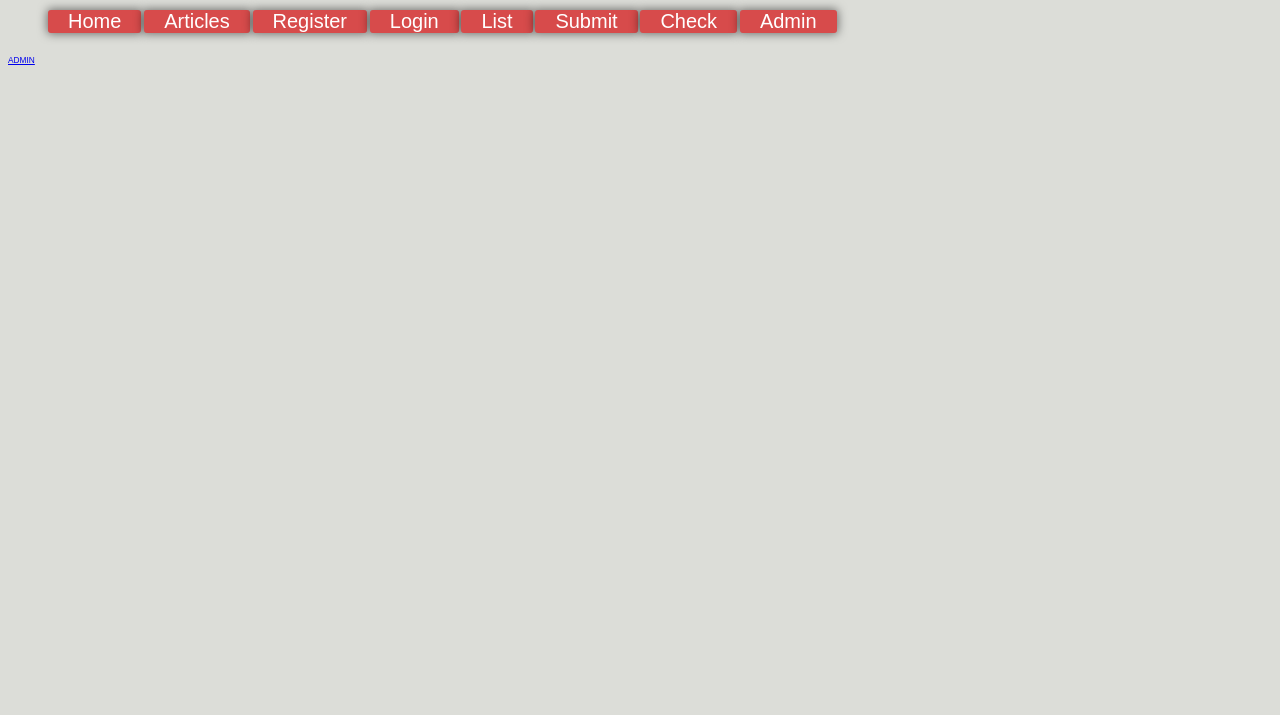
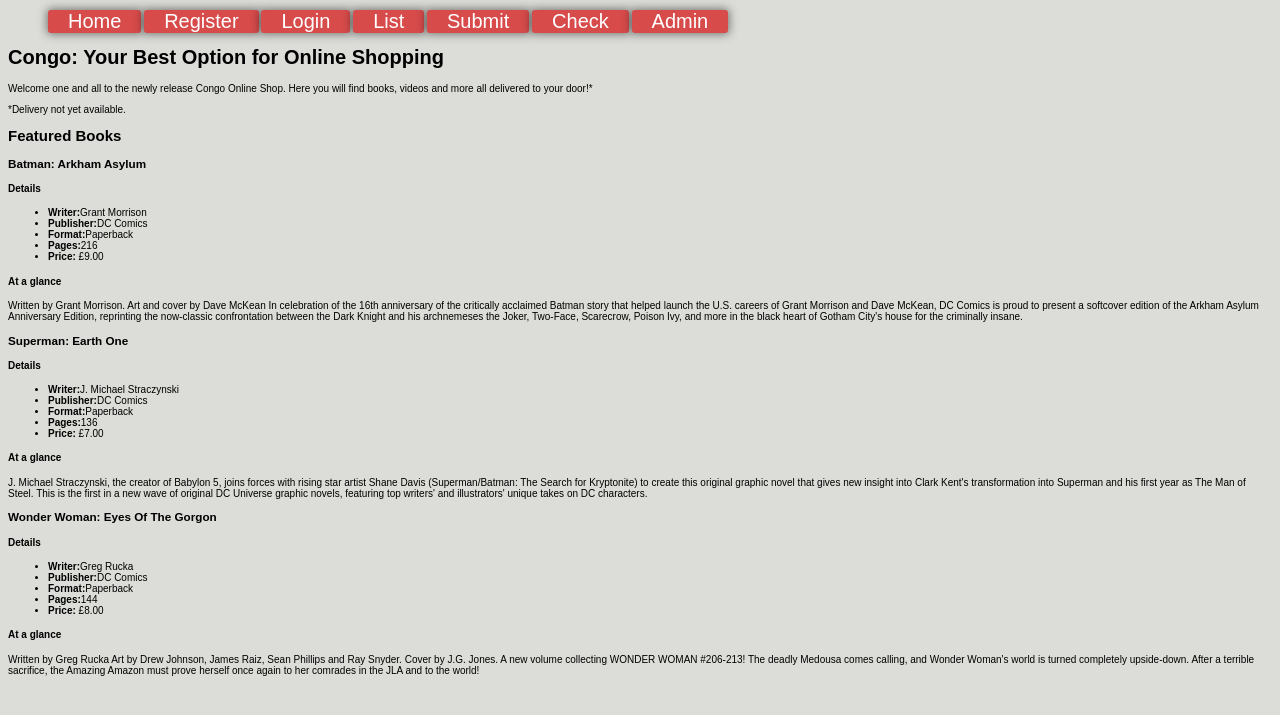
Before and after one commit to achudars/IAPT-CMS, a PHP site: page /home.php in a window 1280 px wide. Shown: the top 715 px of the page. Run offline with PHP 8.4, Linux system fonts and the light colour scheme; data that the repository does not hold is empty.

Commit message:
resolved a lot of issues

```diff
--- a/home.php
+++ b/home.php
@@ -1,23 +1,87 @@
 <?php include 'views/header.html.php'; ?>
 
-<div class="container">
-    <ol>
-        <?php foreach( $articles as $article ) { ?>
-        <li>
-            <a href="article.php?id=<?php echo $article['article_id']?>">
-                <?php echo $article['article_title']; ?>
-            </a>
-            - <small>
-            <!-- l = short version of the day, jS = th, nd-->
-            posted <?php echo date("l jS", $article["article_timestamp"]); ?>
-        </small>
-    </li>
-    <?php } ?>
-</ol>
-<br />
+			<!-- @IAPT: A div that can be styled if desired for any introductory text.-->
+			<div id="intro">
+			    <!-- @IAPT: This is our first heading in the main section - it is distinct from the top heading of the site, and
+			        will be encountered in order by machines that process headings on websites -->
+				<h1>Congo: Your Best Option for Online Shopping</h1>
+				<p>Welcome one and all to the newly release Congo Online Shop.  Here you will find books, videos and more all delivered to your door!*</p>
+			    <p id="proviso">*Delivery not yet available.</p>
+			</div>
 
-<small><a href="admin">ADMIN</a></small>
+            <div class="featured">
+         		<h2>Featured Books</h2>
+				<!--@IAPT: A repeating product div which will structure the information about each product -->
+         		<div class="product">
+         			<h3>Batman: Arkham Asylum </h3>
+     				<div class="details">
+         				<h4>Details</h4>
+         				<ul>
+	         				<li><strong>Writer:</strong>Grant Morrison</li>
+	         				<li><strong>Publisher:</strong>DC Comics</li>
+	         				<li><strong>Format:</strong>Paperback</li>
+	         				<li><strong>Pages:</strong>216</li>
+	         				<li><strong>Price:</strong> £9.00</li>
+						</ul>
+					</div>
 
-</div>
+					<div class="glance">
+						<h4>At a glance</h4>
+                        <p>Written by Grant Morrison. Art and cover by Dave McKean In celebration of the 16th anniversary of the critically
+                            acclaimed Batman story that helped launch the U.S. careers of Grant Morrison and Dave McKean, DC Comics is proud
+                            to present a softcover edition of the Arkham Asylum Anniversary Edition, reprinting the now-classic confrontation
+                            between the Dark Knight and his archnemeses the Joker, Two-Face, Scarecrow, Poison Ivy, and more in the black heart
+                            of Gotham City&#39;s house for the criminally insane.
+                        </p>
+					</div>
+				</div>
+
+                <div class="product">
+                    <h3>Superman: Earth One </h3>
+                    <div class="details">
+                        <h4>Details</h4>
+                        <ul>
+                            <li><strong>Writer:</strong>J. Michael Straczynski</li>
+                            <li><strong>Publisher:</strong>DC Comics</li>
+                            <li><strong>Format:</strong>Paperback</li>
+                            <li><strong>Pages:</strong>136</li>
+                            <li><strong>Price:</strong> £7.00</li>
+                        </ul>
+                    </div>
+
+                    <div class="glance">
+                        <h4>At a glance</h4>
+                        <p>J. Michael Straczynski, the creator of Babylon 5, joins forces with rising star artist Shane Davis
+                           (Superman/Batman: The Search for Kryptonite) to create this original graphic novel that gives new
+                           insight into Clark Kent&#39;s transformation into Superman and his first year as The Man of Steel.
+                           This is the first in a new wave of original DC Universe graphic novels, featuring top writers&#39;
+                           and illustrators&#39; unique takes on DC characters.
+                        </p>
+                    </div>
+                </div>
+
+                <div class="product">
+                    <h3>Wonder Woman: Eyes Of The Gorgon </h3>
+                    <div class="details">
+                        <h4>Details</h4>
+                        <ul>
+                            <li><strong>Writer:</strong>Greg Rucka</li>
+                            <li><strong>Publisher:</strong>DC Comics</li>
+                            <li><strong>Format:</strong>Paperback</li>
+                            <li><strong>Pages:</strong>144</li>
+                            <li><strong>Price:</strong> £8.00</li>
+                        </ul>
+                    </div>
+
+                    <div class="glance">
+                        <h4>At a glance</h4>
+                        <p>Written by Greg Rucka Art by Drew Johnson, James Raiz, Sean Phillips and Ray Snyder. Cover by
+                            J.G. Jones. A new volume collecting WONDER WOMAN &#35;206-213! The deadly Medousa comes calling,
+                            and Wonder Woman's world is turned completely upside-down. After a terrible sacrifice, the
+                            Amazing Amazon must prove herself once again to her comrades in the JLA and to the world!
+                        </p>
+                    </div>
+                </div>
+	         </div>
 
 <?php include 'views/footer.html.php'; ?>
--- a/views/articlesView.php
+++ b/views/articlesView.php
@@ -1,6 +1,6 @@
 <?php
 
-class ArticlesView{
+class ArticlesView {
 	private $model;
 	private $controller;
 
@@ -12,7 +12,7 @@ class ArticlesView{
 	public function output(){
 		include 'header.html.php';
 		$title = "Articles";
-		$products = $this->model->getArticles();
+		$articles = $this->model->getArticles();
 		include 'template.html.php';
 		include 'footer.html.php';
 
--- a/views/header.html.php
+++ b/views/header.html.php
@@ -10,8 +10,6 @@
         <title>IAPT CMS</title>
         <meta name="description" content="">
         <meta name="author" content="">
-
-        <meta name="viewport" content="width=device-width; initial-scale=1.0">
 
         <!-- Replace favicon.ico & apple-touch-icon.png in the root of your domain and delete these references -->
         <link rel="shortcut icon" href="/favicon.ico">
@@ -30,8 +28,7 @@
             <nav>
                 <!-- @IAPT: A basic navigation list which is modified by CSS to be horizontal - note the use of the class .navlist -->
                 <ul class="navlist">
-                    <li><a href="?page=index">Home</a></li>
-                    <li><a href="?page=articles">Articles</a></li>
+                    <li><a href="?page=home">Home</a></li>
                     <li><a href="?page=register">Register</a></li>
                     <li><a href="?page=login">Login</a></li>
                     <li><a href="?page=list">List</a></li>
```
Also changed, not shown: config/includes.php (+3 -4 lines), controllers/controller.php (+1 -14 lines), index.php (+39 -50 lines), models/article.php (+17 -17 lines), models/articlesModel.php (+23 -12 lines), models/model.php (deleted, +0 -23 lines), views/template.html.php (+10 -23 lines), views/template.php (deleted, +0 -11 lines), views/view.php (deleted, +0 -33 lines).
